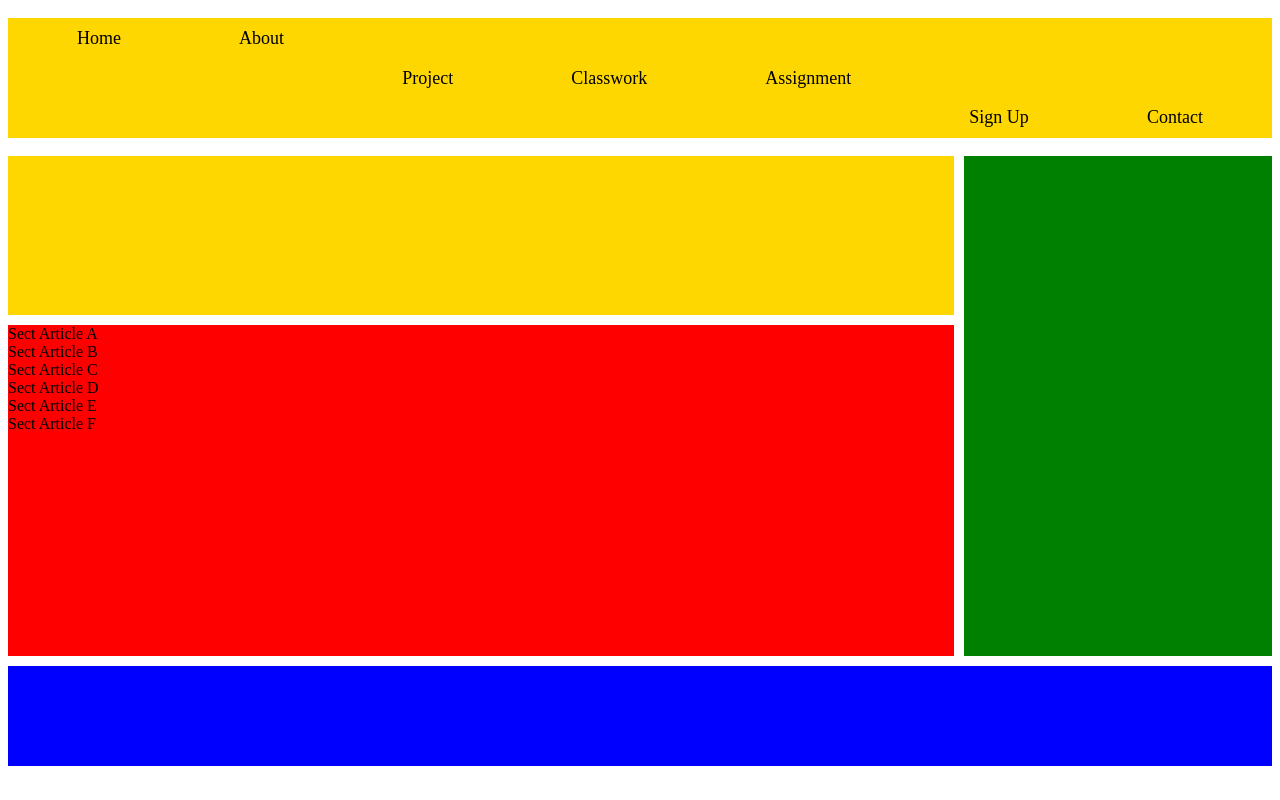
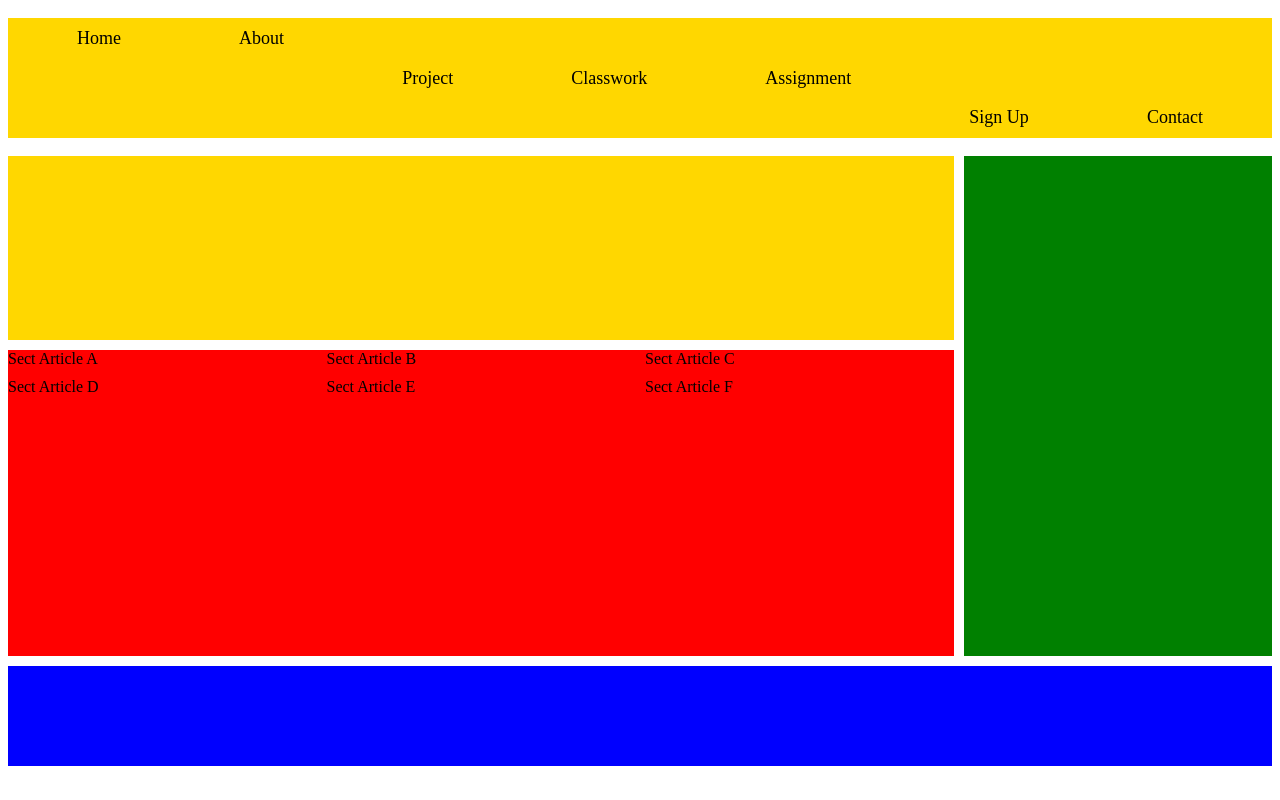
Before and after one commit to Stephenerons/6b2, a plain HTML site: page html/gridassignment.html in a window 1280 px wide. Drawn offline with Linux system fonts and the light colour scheme.

Commit message:
feat:add some files

```diff
--- a/html/gridassignment.html
+++ b/html/gridassignment.html
@@ -58,9 +58,6 @@ footer{
  .forarticle{
     grid-area: b;
  }
-/* main > :nth-child(5){
-    grid-area: b;
-} */
 
 
 main > *{
@@ -75,6 +72,13 @@ aside:first-of-type{
 
 .forarticle{
     background-color: red;
+}
+
+.sectb{
+    display: grid;
+    grid-template-columns: repeat(3, 1fr);
+    grid-template-rows: repeat(3, 100pxg);
+    gap: 10px;
 }
 
 .green{
@@ -106,7 +110,7 @@ footer{
     <main>
         <section class="secta"></section>
         <div class="forarticle">
-            <section>
+            <section class="sectb">
                 <article class="side1">Sect Article A</article>
                 <article class="side2">Sect Article B</article>
                 <article class="side3">Sect Article C</article>
```
